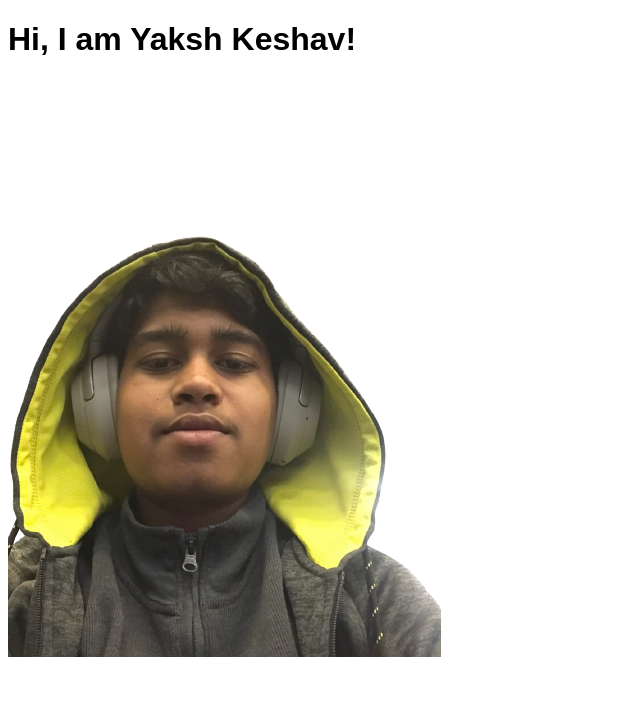
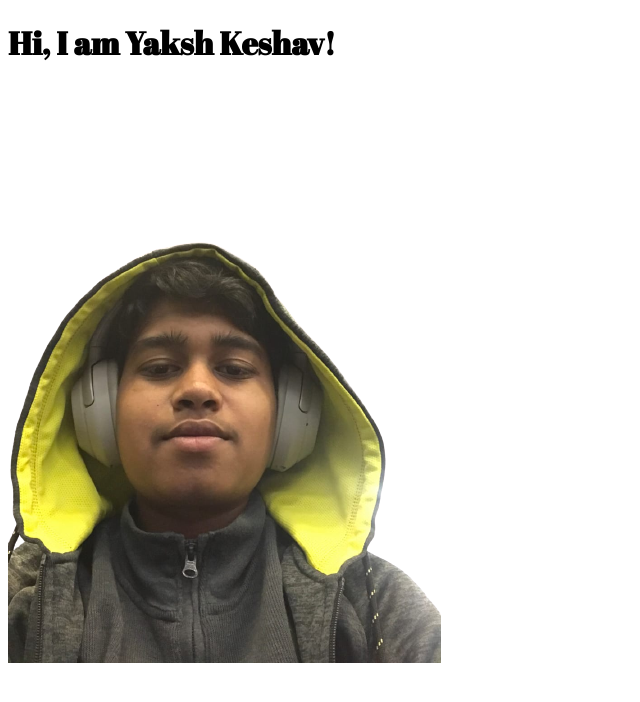
Before and after one commit to Yaksh391/Project-Identity, a Django app: page / in a window 1280 px wide. Shown: the top 702 px of the page, without its empty margins (0-640 px from the left). Run offline with Django 4.2, Linux system fonts and the light colour scheme; data comes from the database, SQL or seed files in the repository; some web fonts are replaced.

Commit message:
Changed to Abril font

```diff
--- a/main/static/css/home.css
+++ b/main/static/css/home.css
@@ -1,3 +1,3 @@
 body {
-    font-family: "Playfair Display", sans-serif;
+    font-family: "Abril FatFace", sans-serif;
 }
```
